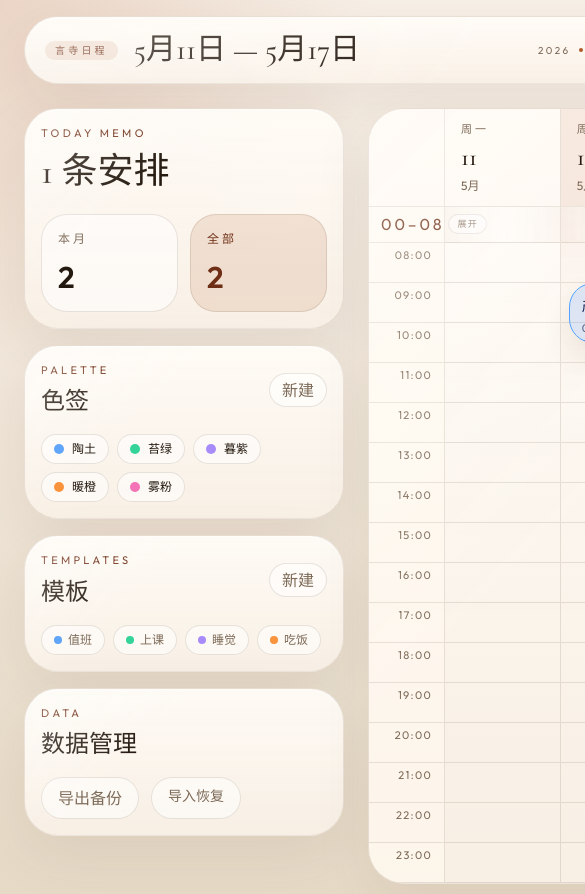
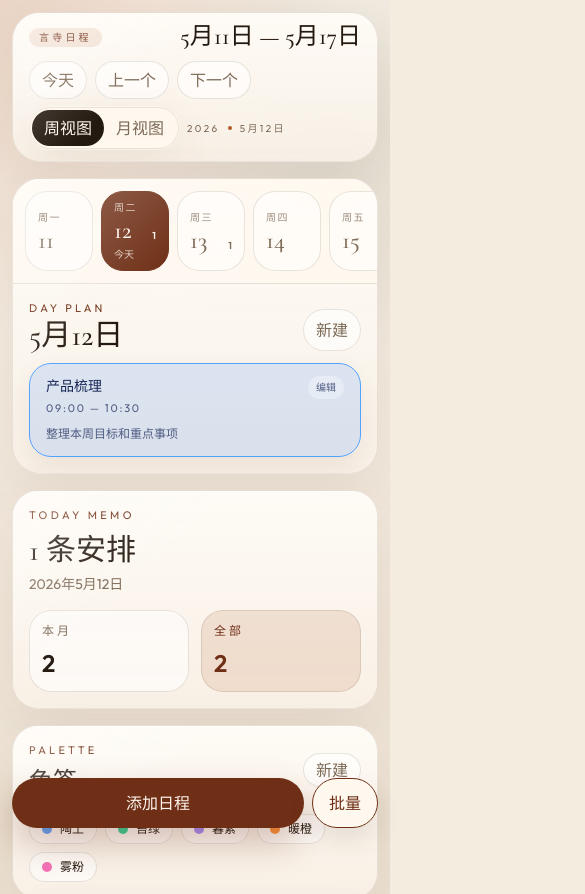
Before and after one commit to 2656172491/Yansi-schedule, a Vue app: page /#/ in a window 390 px wide. Shown: the top 894 px of the page, 585 px wide, since content can reach past the window. Built offline with nearby package versions, Linux system fonts and the light colour scheme.

Commit message:
移动端适配日历界面和沉浸式状态栏

```diff
--- a/index.html
+++ b/index.html
@@ -2,7 +2,7 @@
 <html lang="zh-CN">
   <head>
     <meta charset="UTF-8" />
-    <meta name="viewport" content="width=device-width, initial-scale=1.0" />
+    <meta name="viewport" content="width=device-width, initial-scale=1.0, viewport-fit=cover" />
     <title>日程周历</title>
   </head>
   <body>
--- a/src/components/calendar/CalendarToolbar.vue
+++ b/src/components/calendar/CalendarToolbar.vue
@@ -23,17 +23,17 @@ const subtitle = computed(() => {
 </script>
 
 <template>
-  <header class="paper-panel rounded-[36px] px-5 py-3">
-    <div class="flex items-center justify-between gap-4">
-      <div class="flex items-center gap-4">
+  <header class="paper-panel rounded-[28px] px-4 py-3 lg:rounded-[36px] lg:px-5">
+    <div class="flex flex-col gap-3 lg:flex-row lg:items-center lg:justify-between lg:gap-4">
+      <div class="flex min-w-0 items-center justify-between gap-3 lg:justify-start lg:gap-4">
         <div class="flex items-center gap-2 text-[10px] uppercase tracking-[0.32em] text-[var(--accent-deep)]">
           <span class="rounded-full bg-[var(--accent-soft)] px-2.5 py-0.5">言寺日程</span>
         </div>
-        <h1 class="display-serif text-3xl leading-none text-[var(--ink)]">{{ title }}</h1>
+        <h1 class="display-serif truncate text-2xl leading-none text-[var(--ink)] sm:text-3xl">{{ title }}</h1>
       </div>
 
-      <div class="flex items-center gap-2">
-        <div class="flex items-center gap-2 text-[10px] uppercase tracking-[0.24em] text-[var(--muted)]">
+      <div class="flex flex-wrap items-center gap-2">
+        <div class="order-2 flex items-center gap-2 text-[10px] uppercase tracking-[0.24em] text-[var(--muted)] lg:order-none">
           <span>{{ dayjs().format('YYYY') }}</span>
           <span class="h-1 w-1 rounded-full bg-[var(--accent)]"></span>
           <span>{{ dayjs().format('M月D日') }}</span>
@@ -58,7 +58,7 @@ const subtitle = computed(() => {
           下一个
         </button>
 
-        <div class="flex rounded-full border border-[rgba(107,79,52,0.12)] bg-[rgba(255,249,240,0.76)] p-0.5 soft-ring">
+        <div class="order-1 flex rounded-full border border-[rgba(107,79,52,0.12)] bg-[rgba(255,249,240,0.76)] p-0.5 soft-ring lg:order-none">
           <button
             class="rounded-full px-3 py-1.5 text-xs font-medium transition"
             :class="calendarStore.viewMode === 'week' ? 'bg-[var(--ink)] text-[#fff8ef]' : 'text-[var(--muted)]'"
@@ -76,13 +76,13 @@ const subtitle = computed(() => {
         </div>
 
         <button
-          class="rounded-full bg-[var(--accent-deep)] px-4 py-2 text-xs font-medium text-[#fff6ef] shadow-[0_10px_24px_rgba(111,47,22,0.18)] transition hover:bg-[var(--accent)]"
+          class="hidden rounded-full bg-[var(--accent-deep)] px-4 py-2 text-xs font-medium text-[#fff6ef] shadow-[0_10px_24px_rgba(111,47,22,0.18)] transition hover:bg-[var(--accent)] lg:inline-flex"
           @click="calendarStore.openCreateDialog()"
         >
           添加日程
         </button>
         <button
-          class="rounded-full border border-[var(--accent-deep)] px-4 py-2 text-xs font-medium text-[var(--accent-deep)] transition hover:bg-[var(--accent-deep)] hover:text-[#fff6ef]"
+          class="hidden rounded-full border border-[var(--accent-deep)] px-4 py-2 text-xs font-medium text-[var(--accent-deep)] transition hover:bg-[var(--accent-deep)] hover:text-[#fff6ef] lg:inline-flex"
           @click="calendarStore.openBatchDialog()"
         >
           批量添加
--- a/src/components/calendar/MonthCalendar.vue
+++ b/src/components/calendar/MonthCalendar.vue
@@ -23,6 +23,10 @@ const monthDays = computed(() => {
   })
 })
 
+const selectedDay = computed(() => {
+  return monthDays.value.find((item) => item.dateKey === calendarStore.selectedDate) || monthDays.value[0]
+})
+
 const weekTitles = ['周一', '周二', '周三', '周四', '周五', '周六', '周日']
 
 function openDay(dateKey) {
@@ -36,18 +40,18 @@ function selectDay(dateKey) {
 </script>
 
 <template>
-  <section class="paper-panel grid h-[calc(100vh-152px)] min-h-[560px] grid-rows-[auto_minmax(0,1fr)] overflow-hidden rounded-[36px]">
+  <section class="paper-panel grid grid-rows-[auto_auto] overflow-hidden rounded-[28px] lg:h-[calc(100vh-152px)] lg:min-h-[560px] lg:grid-rows-[auto_minmax(0,1fr)] lg:rounded-[36px]">
     <div class="grid grid-cols-7 border-b border-[var(--line)] bg-[rgba(255,248,239,0.68)]">
-      <div v-for="title in weekTitles" :key="title" class="px-4 py-3 text-[11px] uppercase tracking-[0.28em] text-[var(--muted)]">
+      <div v-for="title in weekTitles" :key="title" class="px-2 py-2 text-center text-[10px] uppercase tracking-[0.12em] text-[var(--muted)] lg:px-4 lg:py-3 lg:text-left lg:text-[11px] lg:tracking-[0.28em]">
         {{ title }}
       </div>
     </div>
 
-    <div class="grid min-h-0 grid-cols-7 grid-rows-6">
+    <div class="grid grid-cols-7 grid-rows-6 lg:min-h-0">
       <button
         v-for="item in monthDays"
         :key="item.dateKey"
-        class="flex min-h-0 flex-col overflow-hidden border-r border-b border-[var(--line)] p-3 text-left align-top transition last:border-r-0 hover:bg-white/45"
+        class="flex min-h-[58px] flex-col overflow-hidden border-r border-b border-[var(--line)] p-1.5 text-left align-top transition last:border-r-0 hover:bg-white/45 lg:min-h-0 lg:p-3"
         :class="[
           item.isCurrentMonth ? 'bg-white/42 text-[var(--ink)]' : 'bg-[rgba(230,218,198,0.38)] text-[rgba(77,58,42,0.42)]',
           item.isSelected ? 'bg-[rgba(176,90,43,0.08)] ring-1 ring-[rgba(111,47,22,0.18)]' : '',
@@ -57,19 +61,28 @@ function selectDay(dateKey) {
       >
         <div class="shrink-0">
           <div class="flex items-center justify-between gap-2">
-            <span class="display-serif text-2xl leading-none">{{ item.day.format('D') }}</span>
+            <span class="display-serif text-xl leading-none lg:text-2xl">{{ item.day.format('D') }}</span>
             <span
               v-if="item.isToday"
-              class="rounded-full border border-[rgba(111,47,22,0.18)] bg-[rgba(176,90,43,0.12)] px-2.5 py-1 text-[10px] uppercase tracking-[0.2em] text-[var(--accent-deep)]"
+              class="hidden rounded-full border border-[rgba(111,47,22,0.18)] bg-[rgba(176,90,43,0.12)] px-2.5 py-1 text-[10px] uppercase tracking-[0.2em] text-[var(--accent-deep)] lg:inline"
             >
               今天
             </span>
           </div>
 
-          <p class="mt-1 text-[10px] uppercase tracking-[0.2em] text-[var(--muted)]">{{ item.day.format('MMM') }}</p>
+          <p class="mt-1 hidden text-[10px] uppercase tracking-[0.2em] text-[var(--muted)] lg:block">{{ item.day.format('MMM') }}</p>
         </div>
 
-        <div class="hidden-scrollbar mt-2 min-h-0 flex-1 space-y-1.5 overflow-y-auto pr-1">
+        <div class="mt-auto flex flex-wrap gap-0.5 pt-1 lg:hidden">
+          <span
+            v-for="event in item.items.slice(0, 3)"
+            :key="event.id"
+            class="h-1.5 w-1.5 rounded-full bg-[var(--accent)]"
+            :style="getEventStyle(event.color) || undefined"
+          ></span>
+        </div>
+
+        <div class="hidden-scrollbar mt-2 hidden min-h-0 flex-1 space-y-1.5 overflow-y-auto pr-1 lg:block">
           <article
             v-for="event in item.items"
             :key="event.id"
@@ -84,5 +97,45 @@ function selectDay(dateKey) {
         </div>
       </button>
     </div>
+
+    <div class="space-y-2 border-t border-[var(--line)] p-4 lg:hidden">
+      <div class="flex items-center justify-between gap-3">
+        <div>
+          <p class="text-[11px] uppercase tracking-[0.28em] text-[var(--accent-deep)]">selected</p>
+          <h2 class="display-serif mt-1 text-3xl leading-none text-[var(--ink)]">{{ selectedDay.day.format('M月D日') }}</h2>
+        </div>
+        <button
+          type="button"
+          class="rounded-full border border-[var(--line)] bg-white/60 px-3 py-2 text-xs font-medium text-[var(--muted)]"
+          @click="openDay(selectedDay.dateKey)"
+        >
+          新建
+        </button>
+      </div>
+
+      <div v-if="selectedDay.items.length" class="space-y-2">
+        <article
+          v-for="event in selectedDay.items"
+          :key="event.id"
+          class="rounded-[20px] border px-4 py-3 text-sm shadow-[0_8px_18px_rgba(84,56,33,0.06)]"
+          :class="getEventColor(event.color)"
+          :style="getEventStyle(event.color)"
+          @click="calendarStore.openEditDialog(event.id)"
+        >
+          <div class="flex items-center justify-between gap-3">
+            <p class="truncate font-semibold">{{ event.title }}</p>
+            <p class="shrink-0 text-[11px] uppercase tracking-[0.14em] opacity-70">{{ event.startTime }}</p>
+          </div>
+        </article>
+      </div>
+      <button
+        v-else
+        type="button"
+        class="w-full rounded-[22px] border border-dashed border-[var(--line)] bg-white/45 px-4 py-6 text-sm text-[var(--muted)]"
+        @click="openDay(selectedDay.dateKey)"
+      >
+        当天暂无安排
+      </button>
+    </div>
   </section>
 </template>
--- a/src/components/calendar/WeekCalendar.vue
+++ b/src/components/calendar/WeekCalendar.vue
@@ -32,6 +32,10 @@ const schedulesByDay = computed(() => {
   })
 })
 
+const selectedDay = computed(() => {
+  return schedulesByDay.value.find((item) => item.dateKey === calendarStore.selectedDate) || schedulesByDay.value[0]
+})
+
 function openDay(dateKey, event) {
   calendarStore.setSelectedDate(dateKey)
   const rect = event.currentTarget.getBoundingClientRect()
@@ -59,8 +63,8 @@ function selectDay(dateKey) {
 </script>
 
 <template>
-  <section class="paper-panel rounded-[36px] overflow-hidden">
-    <div class="grid grid-cols-[76px_repeat(7,minmax(0,1fr))] border-b border-[var(--line)] bg-[rgba(255,248,239,0.68)]">
+  <section class="paper-panel overflow-hidden rounded-[28px] lg:rounded-[36px]">
+    <div class="hidden grid-cols-[76px_repeat(7,minmax(0,1fr))] border-b border-[var(--line)] bg-[rgba(255,248,239,0.68)] lg:grid">
       <div class="border-r border-[var(--line)] px-3 py-3"></div>
       <button
         v-for="item in schedulesByDay"
@@ -84,7 +88,7 @@ function selectDay(dateKey) {
       </button>
     </div>
 
-    <div class="grid grid-cols-[76px_repeat(7,minmax(0,1fr))]">
+    <div class="hidden grid-cols-[76px_repeat(7,minmax(0,1fr))] lg:grid">
       <div class="border-r border-[var(--line)] bg-[rgba(255,248,239,0.62)]">
         <button
           v-if="collapsedEarlyHours"
@@ -168,5 +172,69 @@ function selectDay(dateKey) {
         </article>
       </div>
     </div>
+
+    <div class="lg:hidden">
+      <div class="hidden-scrollbar flex gap-2 overflow-x-auto border-b border-[var(--line)] bg-[rgba(255,248,239,0.68)] p-3">
+        <button
+          v-for="item in schedulesByDay"
+          :key="item.dateKey"
+          type="button"
+          class="min-w-[68px] rounded-[22px] border px-3 py-2 text-left transition"
+          :class="item.isSelected ? 'border-[var(--accent-deep)] bg-[var(--accent-deep)] text-[#fff6ef]' : 'border-[var(--line)] bg-white/55 text-[var(--muted)]'"
+          @click="selectDay(item.dateKey)"
+        >
+          <p class="text-[10px] uppercase tracking-[0.16em] opacity-75">{{ item.day.format('ddd') }}</p>
+          <div class="mt-1 flex items-end justify-between gap-2">
+            <span class="display-serif text-2xl leading-none">{{ item.day.format('D') }}</span>
+            <span v-if="item.items.length" class="text-[10px] font-semibold">{{ item.items.length }}</span>
+          </div>
+          <p v-if="item.isToday" class="mt-1 text-[10px] opacity-80">今天</p>
+        </button>
+      </div>
+
+      <div class="space-y-3 p-4">
+        <div class="flex items-end justify-between gap-3">
+          <div>
+            <p class="text-[11px] uppercase tracking-[0.28em] text-[var(--accent-deep)]">day plan</p>
+            <h2 class="display-serif mt-1 text-3xl leading-none text-[var(--ink)]">{{ selectedDay.day.format('M月D日') }}</h2>
+          </div>
+          <button
+            type="button"
+            class="rounded-full border border-[var(--line)] bg-white/60 px-3 py-2 text-xs font-medium text-[var(--muted)]"
+            @click="calendarStore.openCreateDialog(selectedDay.dateKey)"
+          >
+            新建
+          </button>
+        </div>
+
+        <div v-if="selectedDay.items.length" class="space-y-2">
+          <article
+            v-for="event in selectedDay.items"
+            :key="event.id"
+            class="rounded-[22px] border px-4 py-3 shadow-[0_10px_24px_rgba(84,56,33,0.08)]"
+            :class="getEventColor(event.color)"
+            :style="getEventStyle(event.color)"
+            @click="calendarStore.openEditDialog(event.id)"
+          >
+            <div class="flex items-start justify-between gap-3">
+              <div class="min-w-0">
+                <p class="truncate text-sm font-semibold">{{ event.title }}</p>
+                <p class="mt-1 text-[11px] uppercase tracking-[0.16em] opacity-70">{{ event.startTime }} — {{ event.endTime }}</p>
+              </div>
+              <span class="rounded-full bg-white/45 px-2 py-1 text-[10px] opacity-70">编辑</span>
+            </div>
+            <p v-if="event.notes" class="mt-2 line-clamp-2 text-xs leading-5 opacity-70">{{ event.notes }}</p>
+          </article>
+        </div>
+        <button
+          v-else
+          type="button"
+          class="w-full rounded-[24px] border border-dashed border-[var(--line)] bg-white/45 px-4 py-8 text-center text-sm text-[var(--muted)]"
+          @click="calendarStore.openCreateDialog(selectedDay.dateKey)"
+        >
+          这一天还没有安排，点这里添加
+        </button>
+      </div>
+    </div>
   </section>
 </template>
--- a/src/styles/main.css
+++ b/src/styles/main.css
@@ -13,6 +13,8 @@
   --accent-soft: rgba(176, 90, 43, 0.14);
   --accent-deep: #6f2f16;
   --olive: #6d7757;
+  --safe-top: env(safe-area-inset-top, 0px);
+  --safe-bottom: env(safe-area-inset-bottom, 0px);
   color: var(--ink);
   background: var(--bg);
   font-family: "Outfit", "PingFang SC", "Microsoft YaHei", sans-serif;
@@ -34,11 +36,38 @@ body,
 }
 
 body {
-  min-width: 1280px;
   background:
     radial-gradient(circle at top left, rgba(176, 90, 43, 0.18), transparent 24%),
     radial-gradient(circle at 85% 10%, rgba(109, 119, 87, 0.15), transparent 18%),
     linear-gradient(180deg, #f8f1e8 0%, #efe5d7 50%, #e6dac6 100%);
+}
+
+.app-shell {
+  padding-top: calc(0.75rem + var(--safe-top));
+  padding-bottom: calc(7rem + var(--safe-bottom));
+}
+
+.mobile-action-bar {
+  bottom: calc(1rem + var(--safe-bottom));
+}
+
+.bottom-sheet {
+  padding-bottom: calc(1.25rem + var(--safe-bottom));
+}
+
+@media (min-width: 1024px) {
+  body {
+    min-width: 1280px;
+  }
+
+  .app-shell {
+    padding-top: 1rem;
+    padding-bottom: 1rem;
+  }
+
+  .bottom-sheet {
+    padding-bottom: 1.75rem;
+  }
 }
 
 body::before {
--- a/src/views/CalendarView.vue
+++ b/src/views/CalendarView.vue
@@ -11,6 +11,7 @@ import { useScheduleStore } from '../stores/schedule'
 import { useTemplateStore } from '../stores/templates'
 import { usePaletteStore, paletteOptions, getColorHex } from '../stores/palette'
 import { getEventColor } from '../utils/calendar'
+import { replaceSchedules } from '../utils/api'
 
 const calendarStore = useCalendarStore()
 const scheduleStore = useScheduleStore()
@@ -97,7 +98,7 @@ async function importData(event) {
         throw new Error('数据字段不完整')
       }
     }
-    await chrome.storage.local.set({ schedules: data })
+    await replaceSchedules(data)
     await scheduleStore.load()
     event.target.value = ''
   } catch (err) {
@@ -107,28 +108,31 @@ async function importData(event) {
 </script>
 
 <template>
-  <main class="min-h-screen px-6 py-4 text-[var(--ink)]">
-    <div class="mx-auto max-w-[1460px] space-y-6">
+  <main class="app-shell min-h-screen px-3 text-[var(--ink)] sm:px-4 lg:px-6">
+    <div class="mx-auto max-w-[1460px] space-y-4 lg:space-y-6">
       <CalendarToolbar />
 
-      <section class="grid grid-cols-[320px_minmax(0,1fr)] items-start gap-6">
-        <aside class="space-y-4">
-          <div class="paper-panel rounded-[34px] p-4">
+      <section class="grid grid-cols-1 items-start gap-4 lg:grid-cols-[320px_minmax(0,1fr)] lg:gap-6">
+        <component :is="calendarStore.viewMode === 'week' ? WeekCalendar : MonthCalendar" />
+
+        <aside class="space-y-4 lg:order-first">
+          <div class="paper-panel rounded-[26px] p-4 lg:rounded-[34px]">
             <p class="text-[11px] uppercase tracking-[0.3em] text-[var(--accent-deep)]">today memo</p>
-            <h2 class="display-serif mt-3 text-4xl leading-none">{{ overview.today }} 条安排</h2>
-            <div class="mt-6 grid grid-cols-2 gap-3">
-              <div class="rounded-[26px] border border-[var(--line)] bg-white/55 p-4">
+            <h2 class="display-serif mt-3 text-3xl leading-none lg:text-4xl">{{ overview.today }} 条安排</h2>
+            <p class="mt-2 text-sm text-[var(--muted)]">{{ selectedDateLabel }}</p>
+            <div class="mt-4 grid grid-cols-2 gap-3 lg:mt-6">
+              <div class="rounded-[22px] border border-[var(--line)] bg-white/55 p-3 lg:rounded-[26px] lg:p-4">
                 <p class="text-xs uppercase tracking-[0.24em] text-[var(--muted)]">本月</p>
-                <p class="mt-3 text-3xl font-semibold">{{ overview.month }}</p>
+                <p class="mt-2 text-2xl font-semibold lg:mt-3 lg:text-3xl">{{ overview.month }}</p>
               </div>
-              <div class="rounded-[26px] border border-[var(--line)] bg-[var(--accent-soft)] p-4">
+              <div class="rounded-[22px] border border-[var(--line)] bg-[var(--accent-soft)] p-3 lg:rounded-[26px] lg:p-4">
                 <p class="text-xs uppercase tracking-[0.24em] text-[var(--accent-deep)]">全部</p>
-                <p class="mt-3 text-3xl font-semibold text-[var(--accent-deep)]">{{ overview.total }}</p>
+                <p class="mt-2 text-2xl font-semibold text-[var(--accent-deep)] lg:mt-3 lg:text-3xl">{{ overview.total }}</p>
               </div>
             </div>
           </div>
 
-          <div class="paper-panel rounded-[34px] p-4">
+          <div class="paper-panel rounded-[26px] p-4 lg:rounded-[34px]">
             <div class="flex items-center justify-between">
               <div>
                 <p class="text-[11px] uppercase tracking-[0.3em] text-[var(--accent-deep)]">palette</p>
@@ -196,7 +200,7 @@ async function importData(event) {
             </div>
           </div>
 
-          <div class="paper-panel rounded-[34px] p-4">
+          <div class="paper-panel rounded-[26px] p-4 lg:rounded-[34px]">
             <div class="flex items-center justify-between">
               <div>
                 <p class="text-[11px] uppercase tracking-[0.3em] text-[var(--accent-deep)]">templates</p>
@@ -255,7 +259,7 @@ async function importData(event) {
             </div>
           </div>
 
-          <div class="paper-panel rounded-[34px] p-4">
+          <div class="paper-panel rounded-[26px] p-4 lg:rounded-[34px]">
             <p class="text-[11px] uppercase tracking-[0.3em] text-[var(--accent-deep)]">data</p>
             <h3 class="display-serif mt-2 text-2xl">数据管理</h3>
             <div class="mt-4 flex gap-3">
@@ -273,9 +277,24 @@ async function importData(event) {
             </div>
           </div>
         </aside>
+      </section>
+    </div>
 
-        <component :is="calendarStore.viewMode === 'week' ? WeekCalendar : MonthCalendar" />
-      </section>
+    <div class="mobile-action-bar fixed left-3 right-3 z-40 grid grid-cols-[1fr_auto] gap-2 lg:hidden">
+      <button
+        type="button"
+        class="rounded-full bg-[var(--accent-deep)] px-5 py-3 text-sm font-semibold text-[#fff6ef] shadow-[0_16px_34px_rgba(111,47,22,0.28)]"
+        @click="calendarStore.openCreateDialog()"
+      >
+        添加日程
+      </button>
+      <button
+        type="button"
+        class="rounded-full border border-[var(--accent-deep)] bg-[rgba(255,248,238,0.92)] px-4 py-3 text-sm font-semibold text-[var(--accent-deep)] shadow-[0_12px_26px_rgba(84,56,33,0.12)]"
+        @click="calendarStore.openBatchDialog()"
+      >
+        批量
+      </button>
     </div>
 
     <ScheduleDialog />
```
Also changed, not shown: src/components/schedule/BatchScheduleDialog.vue (+18 -8 lines), src/components/schedule/ScheduleDialog.vue (+9 -9 lines), src/utils/api.js (+9 -0 lines), 2 other files (tests, documents, lock files or other folders).
